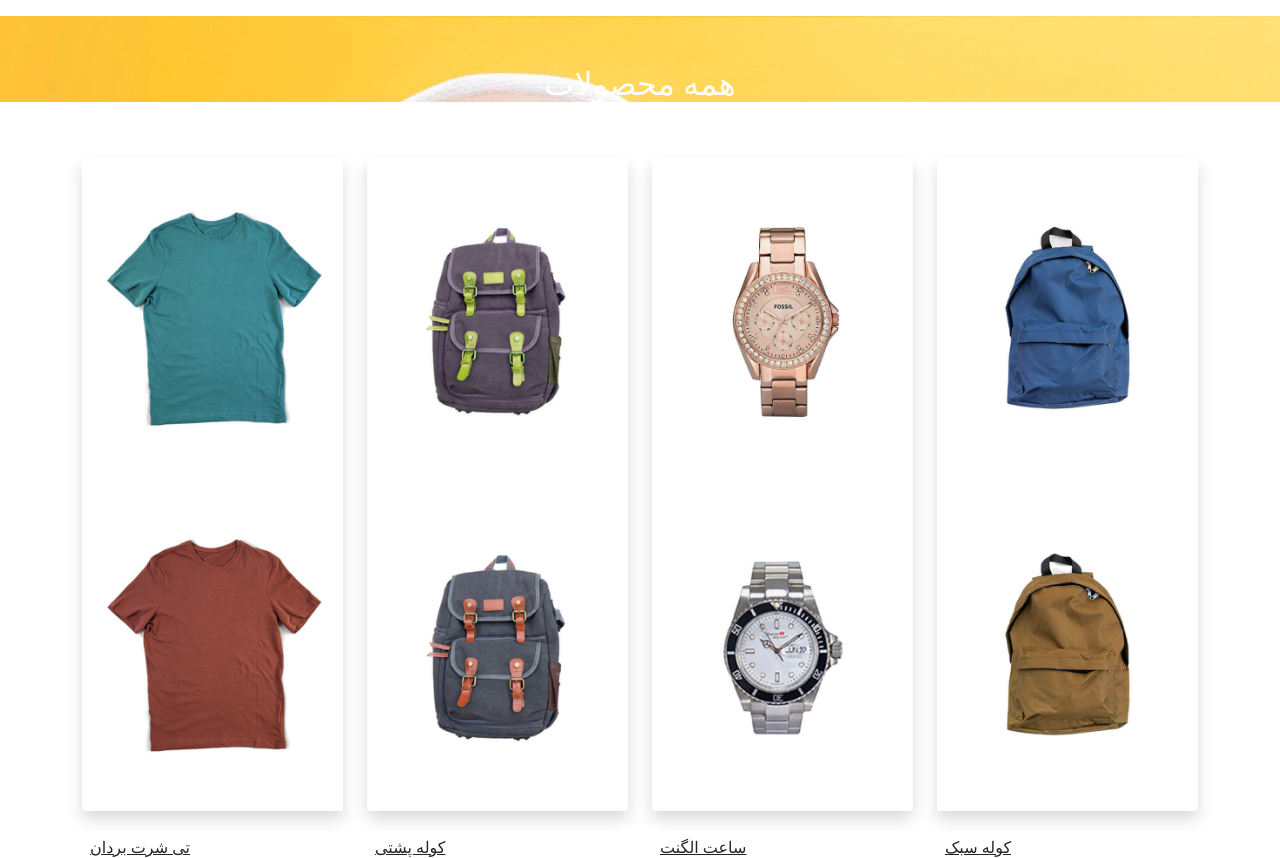
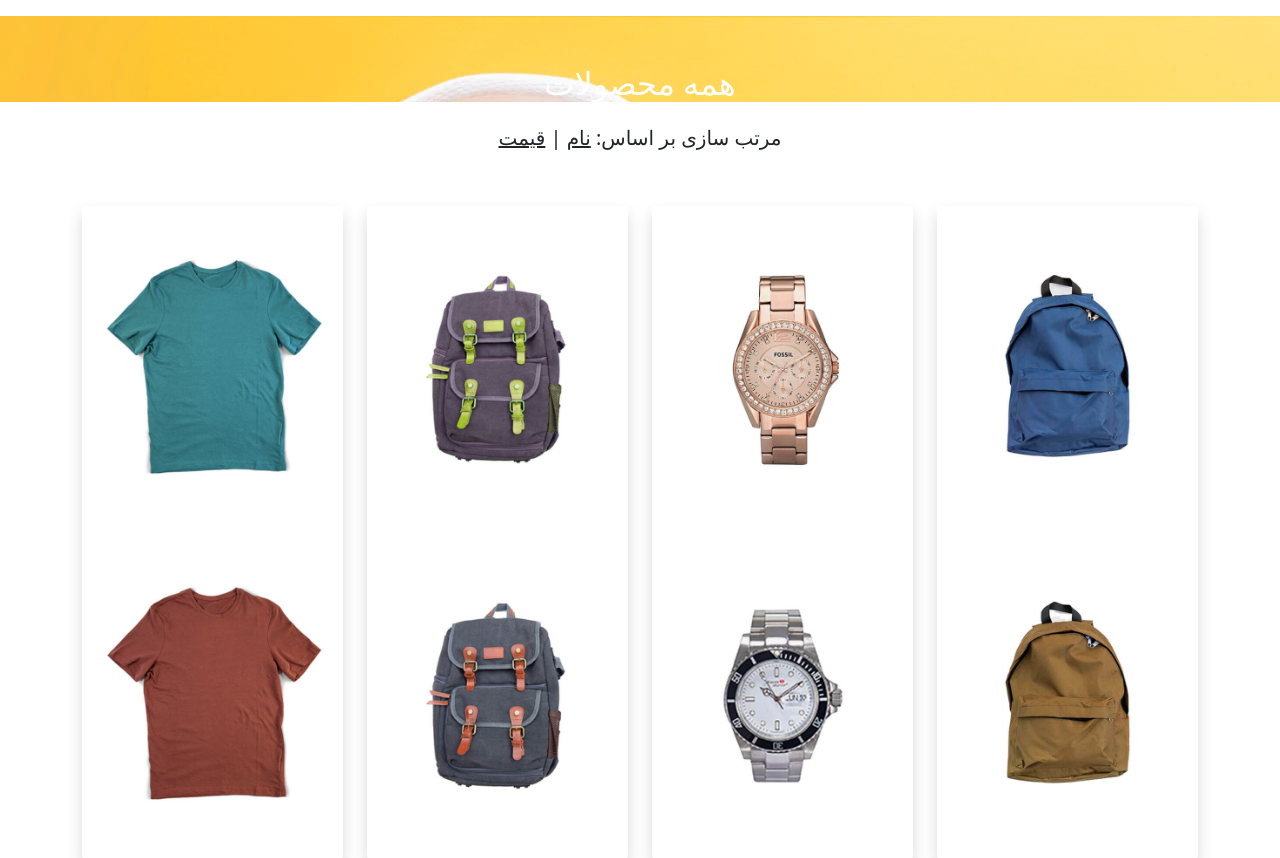
Before and after one commit to hackmelocal/HML-SQL-Injection, a Flask app: page /products in a window 1280 px wide. Shown: the part 184-1042 px from the top of the page. Run offline with Flask 3, Linux system fonts and the light colour scheme; data comes from the database, SQL or seed files in the repository; some libraries are stand-ins or nearby versions.

Commit message:
Vulnrability Simulated that has SQLI Boolean

```diff
--- a/main-challenge/app/app.py
+++ b/main-challenge/app/app.py
@@ -153,10 +153,23 @@ def home():
 
 @app.route('/products')
 def product_list():
+    # VULNERABILITY: The 'sort_by' parameter is directly used in the SQL query.
+    # This allows an attacker to inject SQL into the ORDER BY clause.
+    # For example: /products?sort_by=CASE WHEN (SELECT 1)=1 THEN name ELSE price END
+    sort_by = request.args.get('sort_by', 'id') # Default sort by id
+
     with sqlite3.connect("app.db") as conn:
         cursor = conn.cursor()
-        cursor.execute("SELECT * FROM products")
-        products = cursor.fetchall()
+        # Unsafe query construction
+        query = f"SELECT * FROM products ORDER BY {sort_by}"
+        try:
+            cursor.execute(query)
+            products = cursor.fetchall()
+        except sqlite3.OperationalError:
+            # Handle potential SQL errors gracefully to not reveal too much information
+            products = []
+            flash('مرتب سازی با خطا مواجه شد.', 'danger')
+
     return render_template('product_list.html', products=products)
 
 
--- a/main-challenge/app/templates/product_list.html
+++ b/main-challenge/app/templates/product_list.html
@@ -27,6 +27,14 @@
 <!-- Start Products -->
 <section class="section">
     <div class="container">
+        <div class="row justify-content-center mb-4">
+            <div class="col-12 text-center">
+                <h5 class="mb-0">مرتب سازی بر اساس:
+                    <a href="{{ url_for('product_list', sort_by='name') }}" class="text-dark">نام</a> |
+                    <a href="{{ url_for('product_list', sort_by='price') }}" class="text-dark">قیمت</a>
+                </h5>
+            </div>
+        </div>
         <div class="row">
             <!-- Start Product Loop -->
             {% if products %}
```
Also changed, not shown: 1 other file.
